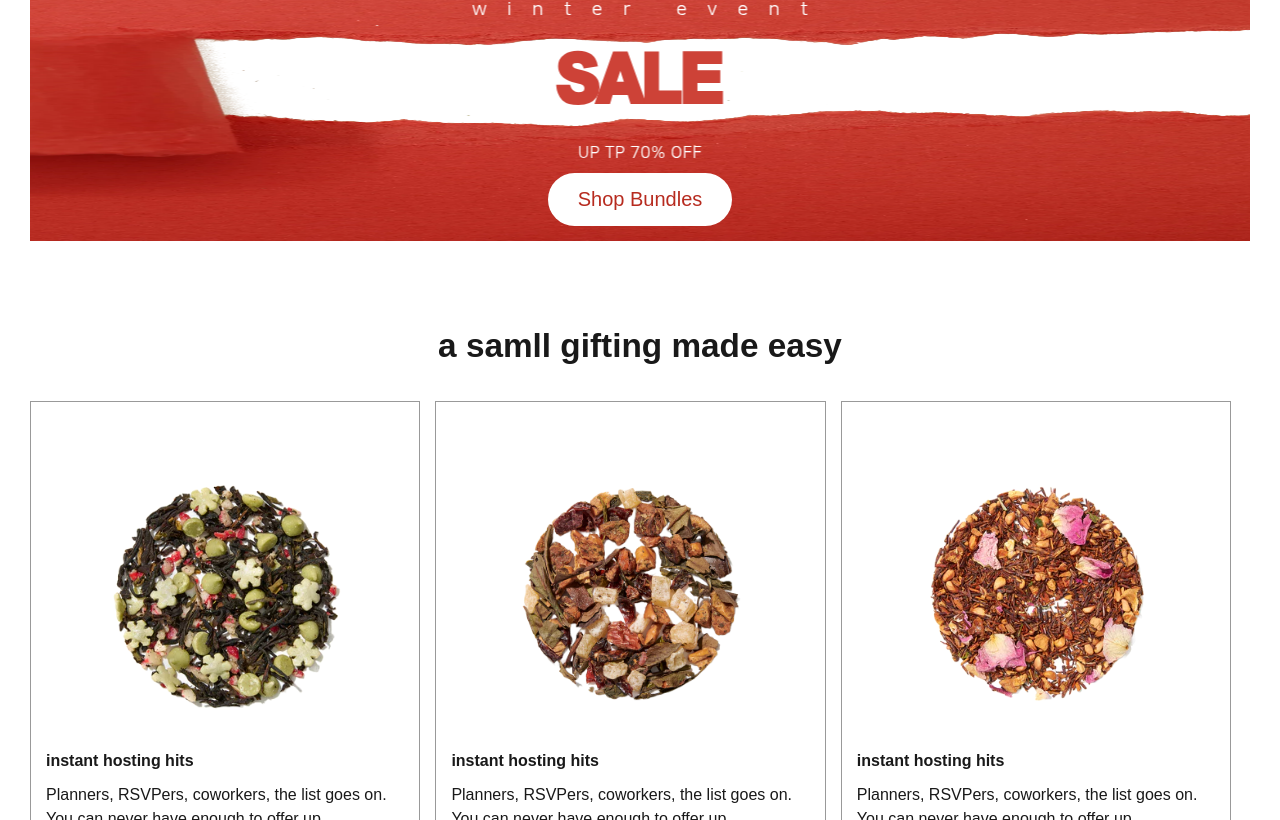
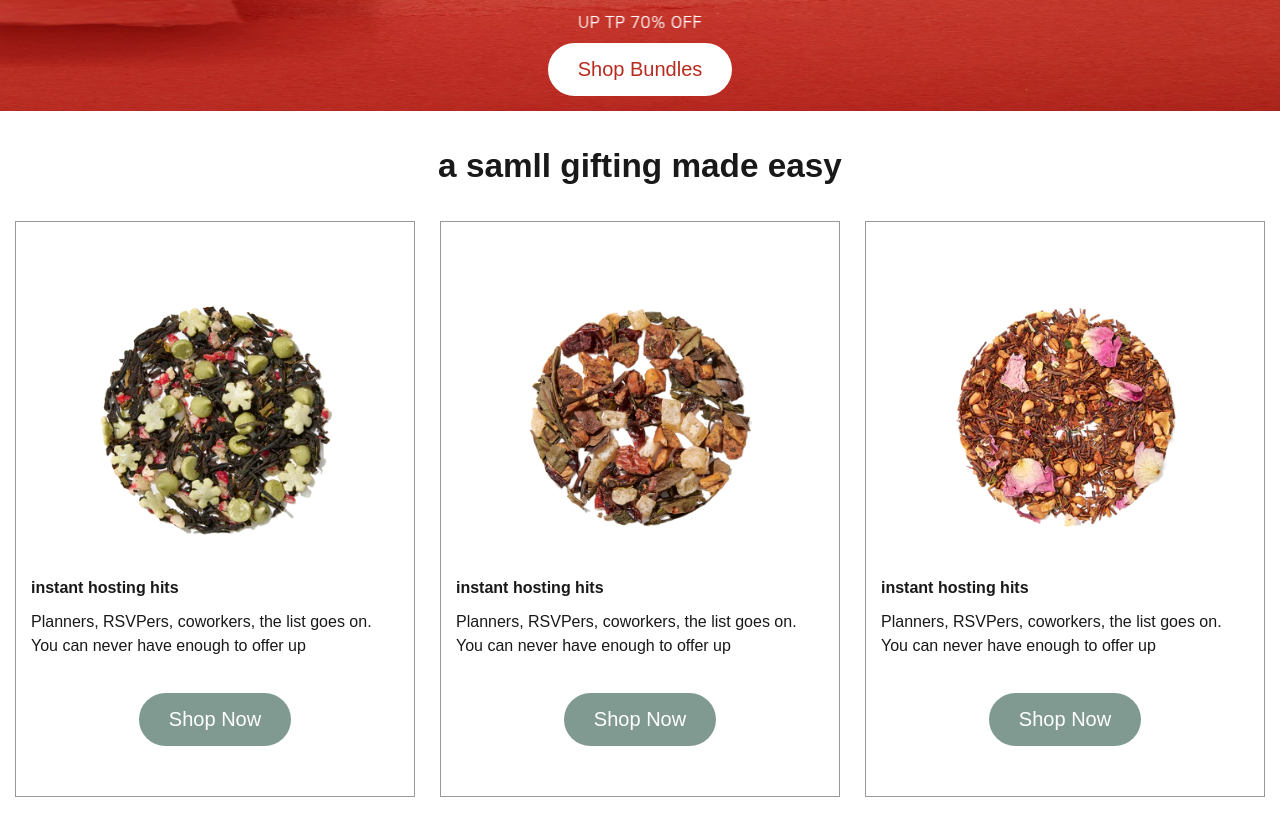
Before and after one commit to dani0907/project_teashop, a React (Vite) app: page / in a window 1280 px wide. Shown: the part 900-1720 px from the top of the page. Built offline with nearby package versions, Linux system fonts and the light colour scheme; no server answers; the database is empty; a web font is replaced by a local one.

Commit message:
fix some css

```diff
--- a/src/pages/adminDashboard.jsx
+++ b/src/pages/adminDashboard.jsx
@@ -58,7 +58,7 @@ function AdminDashboard(){
   },[])
   return(
     <div>
-      <div className="innerContainer">
+      <div className="innerContainer admin">
         <h2 className="adminTitle">Dashboard</h2>
         <div className='todaysSaleCon'>
           <h2 className='dashboardTitle'>Today's Sales</h2>
--- a/src/pages/adminProduct.jsx
+++ b/src/pages/adminProduct.jsx
@@ -230,7 +230,7 @@ function AdminProduct(){
     navigate('/admin/adminProductList');
   }
   return(
-    <div className="innerContainer product">
+    <div className="innerContainer admin product">
       <h2 className="adminTitle">{editMode == 'Y' ? 'Edit Product' : 'New Product'}</h2>
       <form className="productEditCon" onSubmit={editMode=='Y'? editSubmit:productSubmit}>
         <div className="uploadImgBox">
--- a/src/pages/adminProductList.jsx
+++ b/src/pages/adminProductList.jsx
@@ -54,7 +54,7 @@ function AdminProductList(){
     }, []);
   let navigate = useNavigate();
   return(
-    <div className="innerContainer productList">
+    <div className="innerContainer admin productList">
       <h2 className="adminTitle">Product List</h2>
       <div className="productListCon">
         <ProdListBox productList={productList}></ProdListBox>
--- a/src/pages/adminUserPage.jsx
+++ b/src/pages/adminUserPage.jsx
@@ -54,7 +54,7 @@ function AdminUser(){
     userListSelect();
   }, []);
   return(
-    <div className="innerContainer adminUser">
+    <div className="innerContainer admin adminUser">
       <h2 className="adminTitle">Admin User</h2>
       <div className="userListCon">
         <UserList userData={userData} ></UserList>
--- a/src/style/adminMain.css
+++ b/src/style/adminMain.css
@@ -115,7 +115,7 @@
   background-color: #FFFFFF;
 }
 
-.innerContainer{
+.innerContainer.admin{
   width: 100%;
   padding: 30px;
 }
--- a/src/style/main.css
+++ b/src/style/main.css
@@ -39,7 +39,7 @@
 }
 .mainInner .innerContainer{
   width: 100%;
-  margin-bottom: 50px;
+  margin-bottom: 30px;
 }
 
 .mainInner .innerContainer h2{
@@ -53,10 +53,10 @@
   width: 100%;
   display: flex;
   flex-direction: row;
-  /* justify-content: space-between; */
-  margin-bottom: 50px;
+  justify-content: space-between;
+  margin-bottom: 30px;
   flex-wrap: wrap;
-  gap: calc(45px / 3);
+  padding: 0 15px;
 }
 
 .innerContainer.product .productBox{
```
